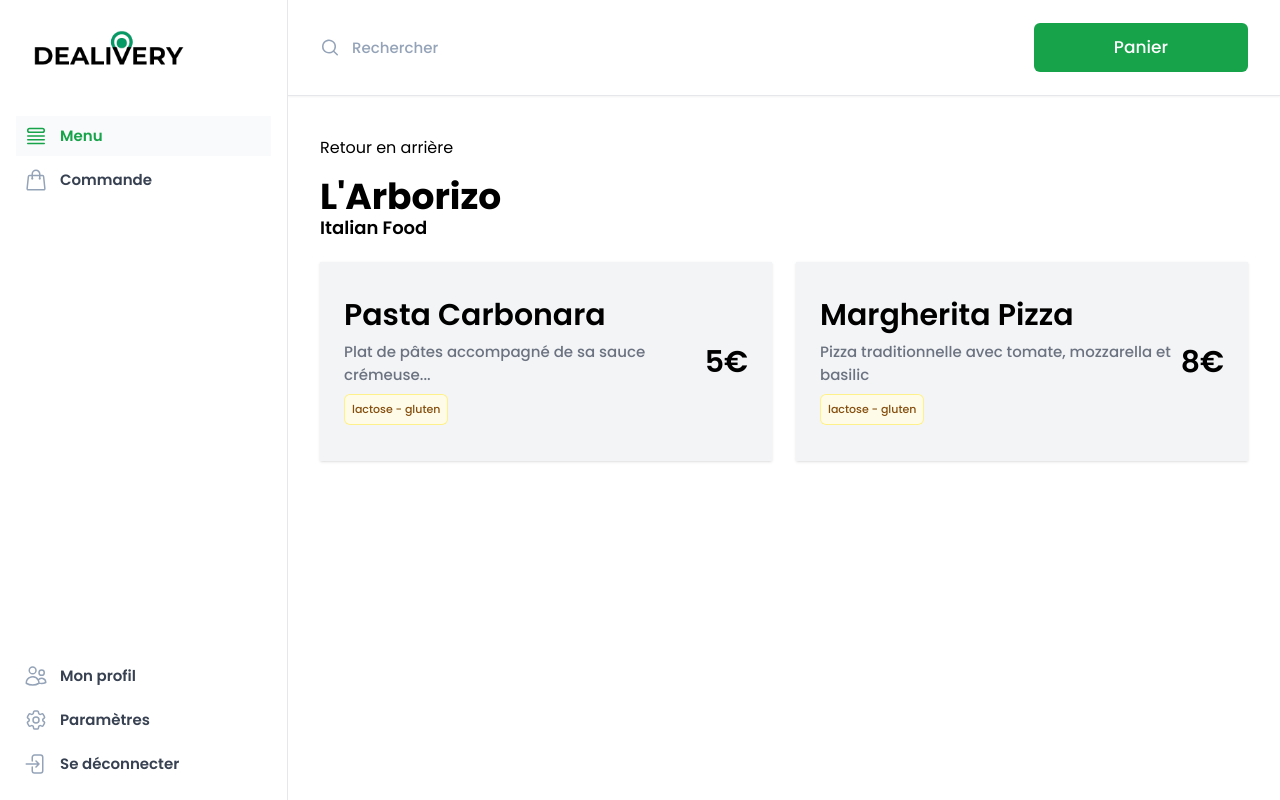
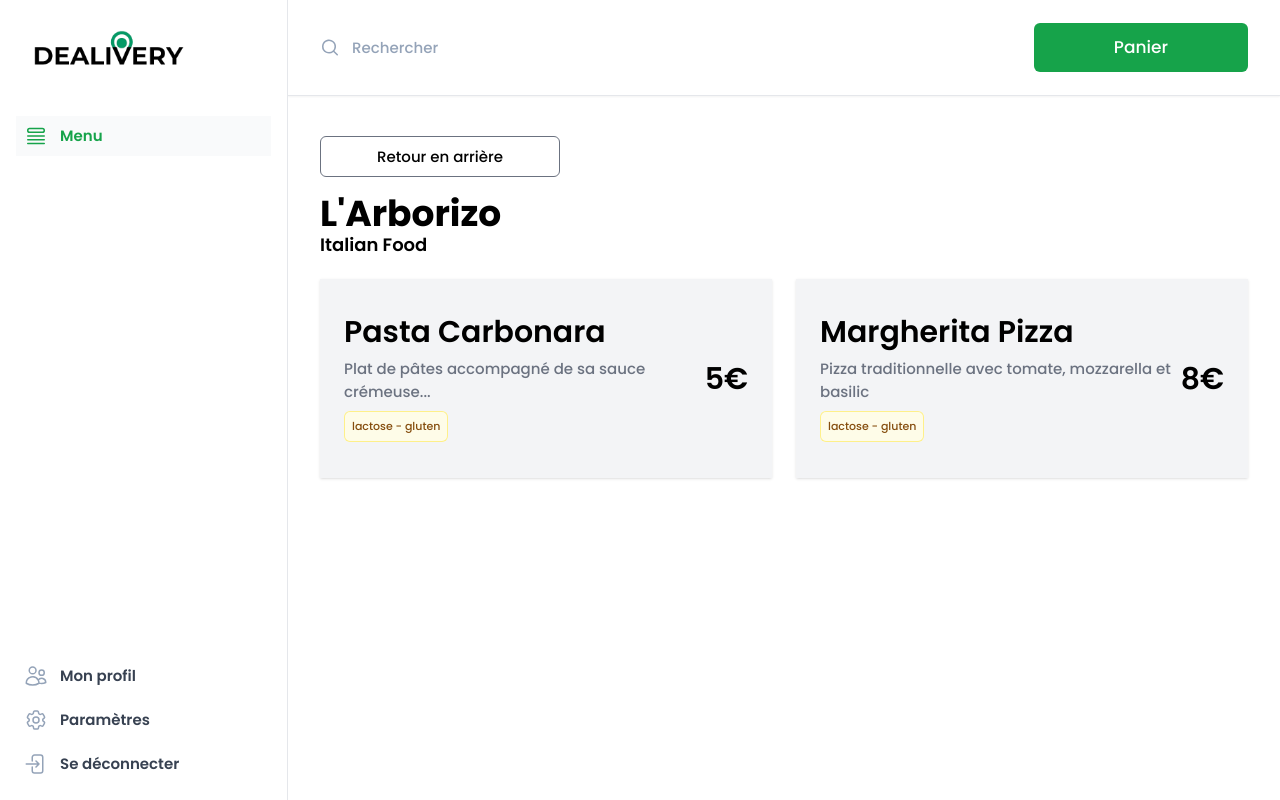
Before and after one commit to Tswide/Dealivery, a React (Vite) app: page /restaurent/1 in a window 1280 px wide. Built offline with nearby package versions, Linux system fonts and the light colour scheme.

Commit message:
nouveau lien

```diff
--- a/src/App.tsx
+++ b/src/App.tsx
@@ -1,8 +1,6 @@
 import { BrowserRouter as Router, Route, Routes } from "react-router-dom";
 import { AdminShell } from "./shared/containers/admin-shell.tsx";
 import {MenuPageClient} from "./views/client/containers/menu-page.tsx";
-import {OrderPageClient} from "./views/client/containers/order-page.tsx";
-import {DashboardPageClient} from "./views/client/containers/dashboard-page.tsx";
 import {RestaurentPageClient} from "./views/client/containers/restaurent-page.tsx";
 
 function App() {
@@ -10,9 +8,7 @@ function App() {
         <Router>
             <AdminShell>
                 <Routes>
-                    <Route path="/" element={<DashboardPageClient />} />
-                    <Route path="/menu" element={<MenuPageClient />} />
-                    <Route path="/order" element={<OrderPageClient />} />
+                    <Route path="/" element={<MenuPageClient />} />
                     <Route path="/restaurent/:id" element={<RestaurentPageClient />} />
                 </Routes>
             </AdminShell>
--- a/src/shared/components/sidebar.tsx
+++ b/src/shared/components/sidebar.tsx
@@ -1,5 +1,5 @@
 import { FC } from 'react';
-import { ShoppingBagIcon,  Cog6ToothIcon, QueueListIcon, UsersIcon, ArrowRightEndOnRectangleIcon } from '@heroicons/react/24/outline';
+import { Cog6ToothIcon, QueueListIcon, UsersIcon, ArrowRightEndOnRectangleIcon } from '@heroicons/react/24/outline';
 import classNames from "../../utils/classNames.tsx";
 
 interface NavigationItem {
@@ -10,8 +10,7 @@ interface NavigationItem {
 }
 
 const navigation_top: NavigationItem[] = [
-    { name: 'Menu', href: '/menu', icon: QueueListIcon, current: true },
-    { name: 'Commande', href: '/order', icon: ShoppingBagIcon, current: false },
+    { name: 'Menu', href: '/', icon: QueueListIcon, current: true },
 ];
 
 const navigation_bot: NavigationItem[] = [
--- a/src/views/client/containers/restaurent-page.tsx
+++ b/src/views/client/containers/restaurent-page.tsx
@@ -6,12 +6,6 @@ import Modal from "../../../shared/components/modal.tsx";
 import restaurentData from '../../../data/restaurents.json';
 import { Button } from "../../../design-system/button.tsx";
 import { v4 as uuidv4 } from 'uuid'; // Importer la bibliothèque uuid
-
-//TODO mettre en place le drawer qui s'ouvre lors de l'ajout au panier
-//TODO mettre l'addition et soustraction sur la modal a coter "d'ajouter au panier"
-//TODO regler le soucis modal en version mobile
-//TODO ajouter les nom des restaurent dans le panier
-//TODO regler le soucis lorsque 2 menus sont similaire automatiquement incremnter de 1 l'articles
 
 interface Ingredient {
     name: string;
@@ -95,7 +89,9 @@ export function RestaurentPageClient() {
 
     return (
         <div>
-            <a href="/menu">Retour en arrière</a>
+            <a href="/menu">
+                <Button size="small" variant="outline" children="Retour en arrière" />
+            </a>
             <header className="my-5">
                 <Typography
                     variant="h1"
```
